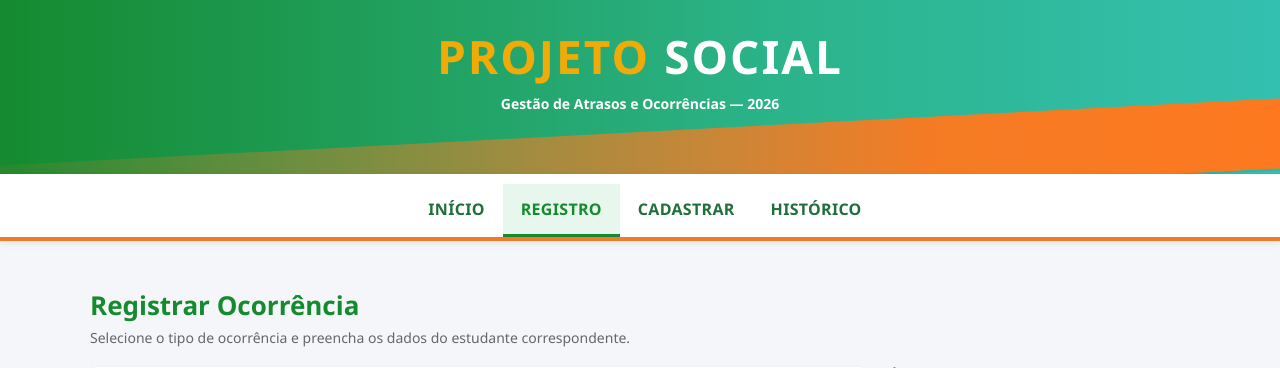
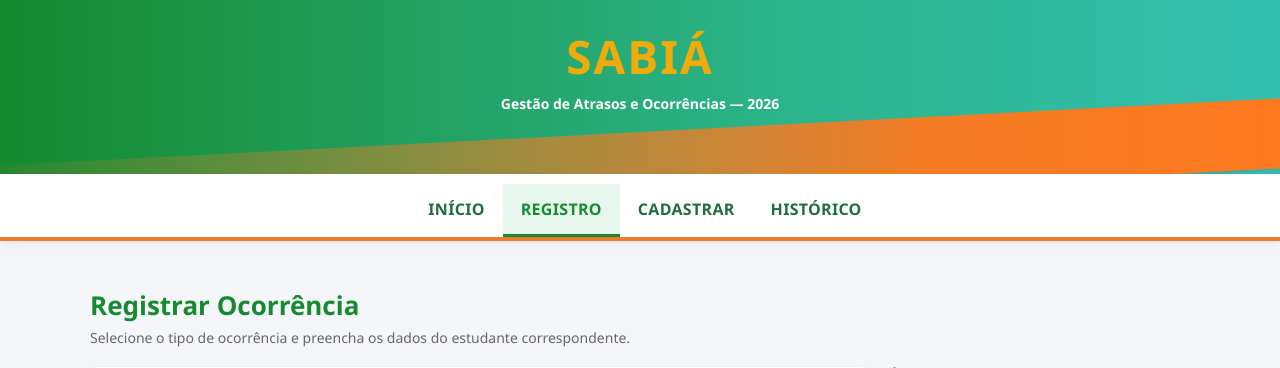
Before and after one commit to nicolasPL0/Projeto-Social-Backend, a PHP site: page /registro.php in a window 1280 px wide. Shown: the top 368 px of the page. Run offline with PHP 8.4, Linux system fonts and the light colour scheme; data that the repository does not hold is empty.

Commit message:
Update registro.php

```diff
--- a/registro.php
+++ b/registro.php
@@ -5,7 +5,7 @@
   <meta charset="UTF-8" />
   <!-- viewport: essencial pra não travar o zoom no mobile -->
   <meta name="viewport" content="width=device-width, initial-scale=1.0" />
-  <title> PROJETO SOCIAL — Registrar Ocorrência</title>
+  <title> SABIÁ — Registrar Ocorrência</title>
   <!-- FontAwesome: ícones que aparecem nos botões e cards -->
   <link rel="stylesheet" href="https://cdnjs.cloudflare.com/ajax/libs/font-awesome/6.5.1/css/all.min.css">
   <link rel="stylesheet" href="style.css">
@@ -251,7 +251,7 @@
   <!-- Topo verde com o logo -->
   <header class="topbar">
     <div class="brand">
-      <div class="logo"><span style="color:#f1ab08;">PROJETO </span>SOCIAL</div>
+      <div class="logo"><span style="color:#f1ab08;">SABIÁ </span></div>
       <div class="subtitle">Gestão de Atrasos e Ocorrências — 2026</div>
     </div>
     <div class="angled-deco"></div>
```
